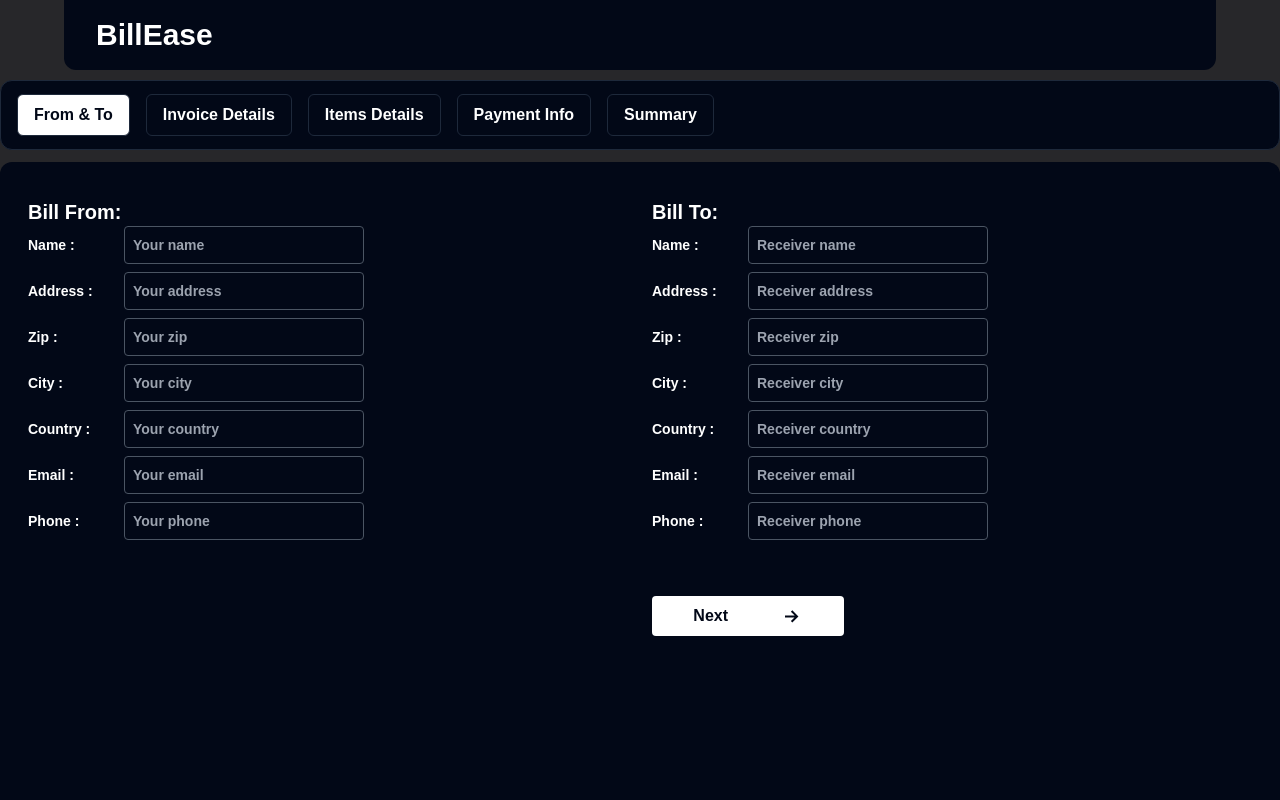
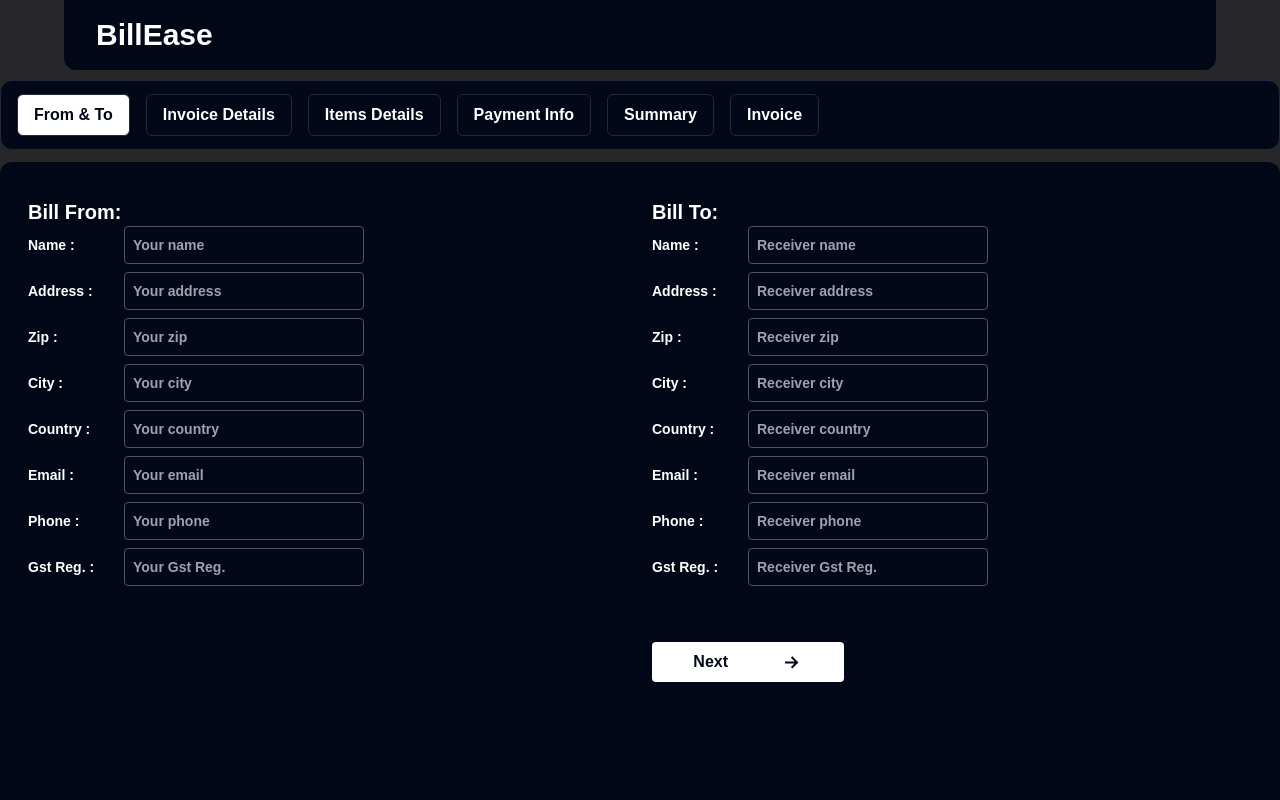
Before and after one commit to RayyanDevZone/invoice, a React (Create React App) app: page /personal-info in a window 1280 px wide. Shown: the top 800 px of the page. Built offline with nearby package versions, Linux system fonts and the light colour scheme.

Commit message:
gst field added in personal info invoice button added

```diff
--- a/public/index.html
+++ b/public/index.html
@@ -2,7 +2,7 @@
 <html lang="en">
   <head>
     <meta charset="utf-8" />
-    <link rel="icon" href="%PUBLIC_URL%/favicon.ico" />
+    <!-- <link rel="icon" href="%PUBLIC_URL%/favicon.ico" /> -->
     <meta name="viewport" content="width=device-width, initial-scale=1" />
     <meta name="theme-color" content="#000000" />
     <meta
--- a/src/components/Buttons/Buttons.jsx
+++ b/src/components/Buttons/Buttons.jsx
@@ -28,7 +28,12 @@
             id: 5,
             name: "Summary",
             route: "summary"
-        }
+        },
+        {
+          id: 6,
+          name: "Invoice",
+          route: "invoice"
+      }
     ]
   return (
     <div className='h-[70px] w-full rounded-xl mb-3 bg-[#020817] border text-white border-[#1E293B] box-border  px-4 py-2 flex items-center'>
--- a/src/components/PersonalInfo/PersonalInfo.jsx
+++ b/src/components/PersonalInfo/PersonalInfo.jsx
@@ -22,7 +22,7 @@
       <div className="w-[50%] h-full box-border py-4 px-3">
         <h3 className="text-white font-bold text-xl">Bill From:</h3>
         <div className="flex flex-col gap-2">
-          {["name", "address", "zip", "city", "country", "email", "phone"].map((field) => (
+          {["name", "address", "zip", "city", "country", "email", "phone","Gst Reg."].map((field) => (
             <div key={field} className="flex items-center gap-4">
               <label htmlFor={field} className="text-sm font-bold text-white w-20 capitalize">{field} :</label>
               <input
@@ -43,7 +43,7 @@
         <div className="h-full box-border py-4 px-3">
           <h3 className="text-white font-bold text-xl">Bill To:</h3>
           <div className="flex flex-col gap-2">
-            {["name", "address", "zip", "city", "country", "email", "phone"].map((field) => (
+            {["name", "address", "zip", "city", "country", "email", "phone","Gst Reg."].map((field) => (
               <div key={field} className="flex items-center gap-4">
                 <label htmlFor={field} className="text-sm font-bold text-white w-20 capitalize">{field} :</label>
                 <input
```
